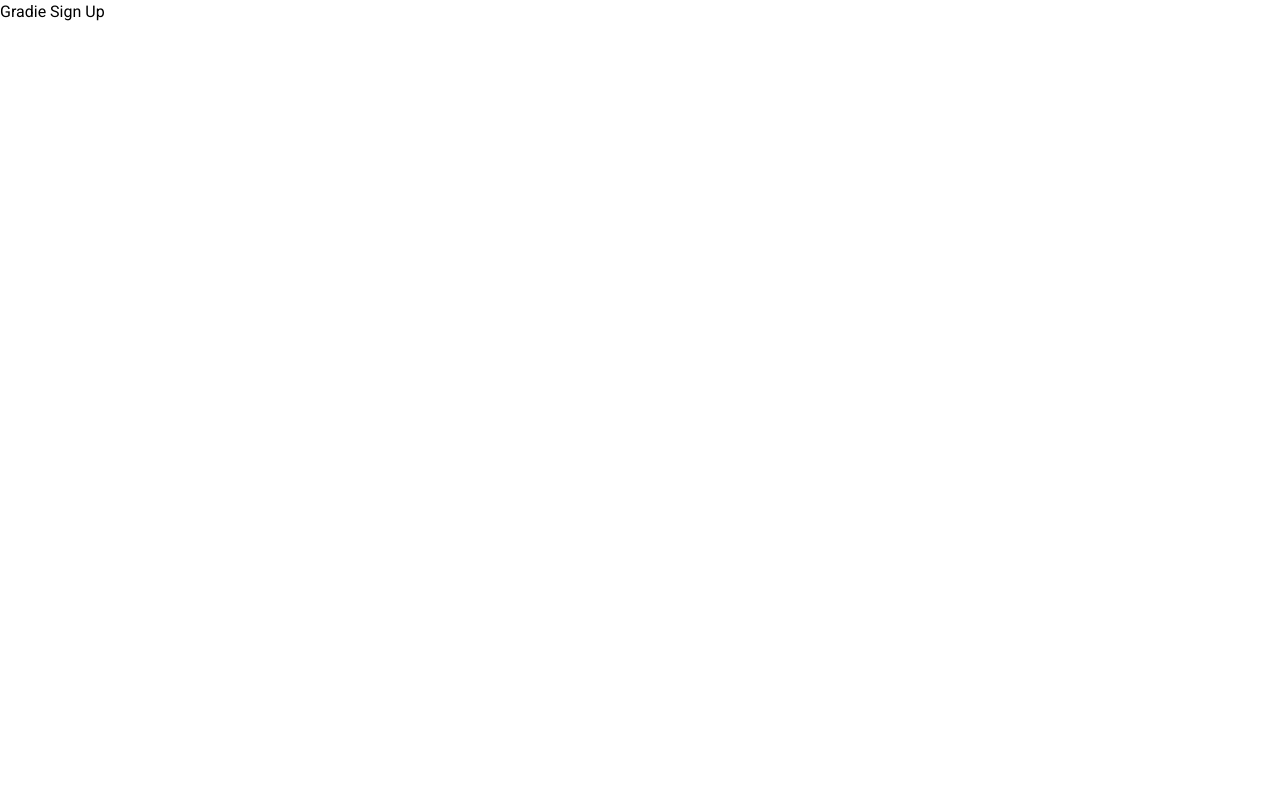
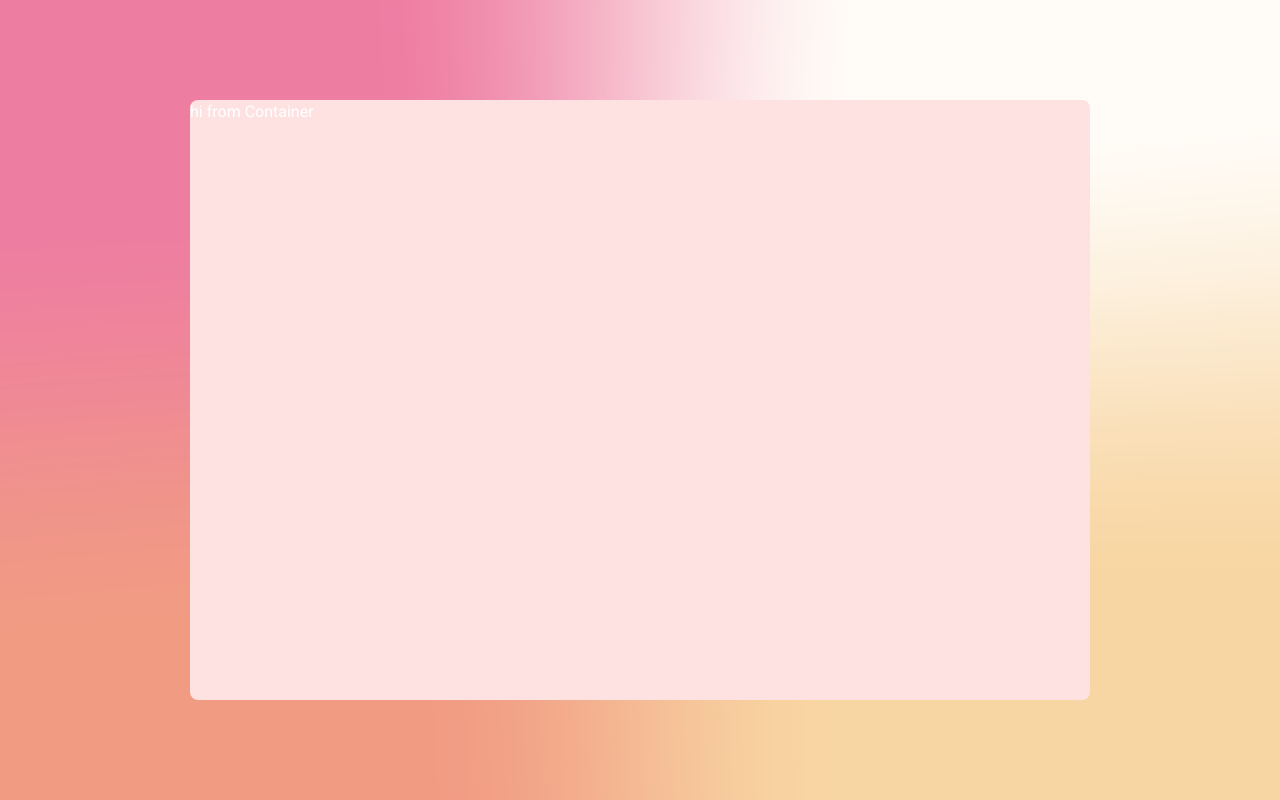
Before and after one commit to neonita/Codewell, a React (Create React App) app in the folder gradie-sign-up/: page / in a window 1280 px wide. Built offline with nearby package versions, Linux system fonts and the light colour scheme.

Commit message:
Create Container component and add custom colors on tailwind.config.js file

```diff
--- a/gradie-sign-up/src/App.js
+++ b/gradie-sign-up/src/App.js
@@ -1,5 +1,11 @@
+import Container from "./components/Container";
+
 function App() {
-  return <div className="font-roboto">Gradie Sign Up</div>;
+  return (
+    <div className="theme-bg flex justify-center items-center text-white">
+      <Container />
+    </div>
+  );
 }
 
 export default App;
--- /dev/null
+++ b/gradie-sign-up/src/components/Container.js
@@ -0,0 +1,9 @@
+const Container = () => {
+  return (
+    <section className="md:min-w-[900px] md:min-h-[600px] lg:rounded-lg bg-red-100">
+      hi from Container
+    </section>
+  );
+};
+
+export default Container;
--- a/gradie-sign-up/src/index.css
+++ b/gradie-sign-up/src/index.css
@@ -5,3 +5,6 @@
 @tailwind utilities;
 
 /* @apply under here */
+.theme-bg {
+  @apply font-roboto h-screen w-screen bg-bg-gradient bg-no-repeat md:bg-cover;
+}
--- a/gradie-sign-up/tailwind.config.js
+++ b/gradie-sign-up/tailwind.config.js
@@ -1,10 +1,19 @@
 module.exports = {
   content: ["./src/**/*.{js, jsx, ts, tsx}"],
   theme: {
+    color: {
+      "theme-blue": "#013243",
+      "theme-light-blue": "#7eb6ca",
+      "theme-black": "#010100",
+    },
     fontFamily: {
       roboto: ["Roboto, Arial, sans-serif"],
     },
-    extend: {},
+    extend: {
+      backgroundImage: {
+        "bg-gradient": "url('./assets/Background.png')",
+      },
+    },
   },
   plugins: [],
 };
```
